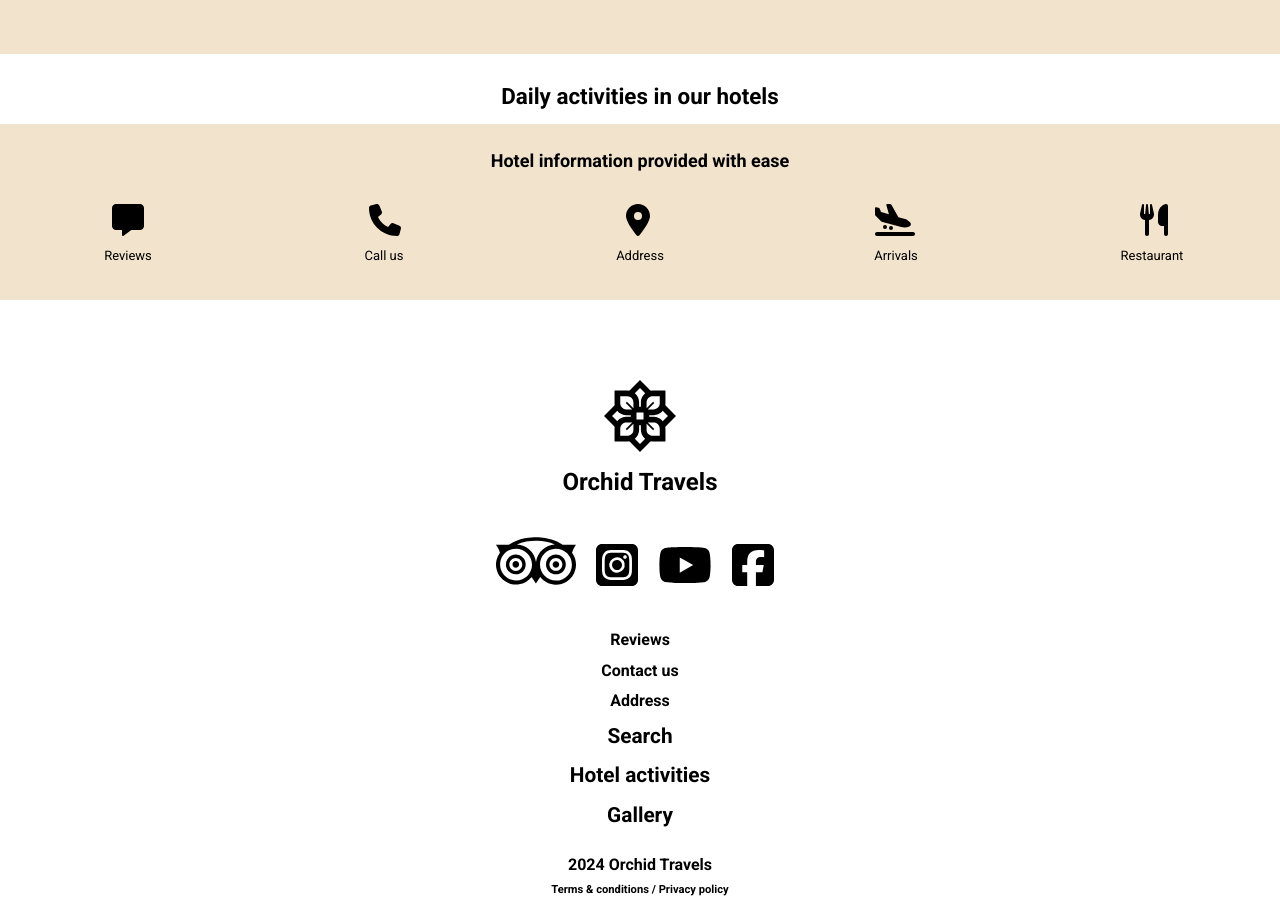
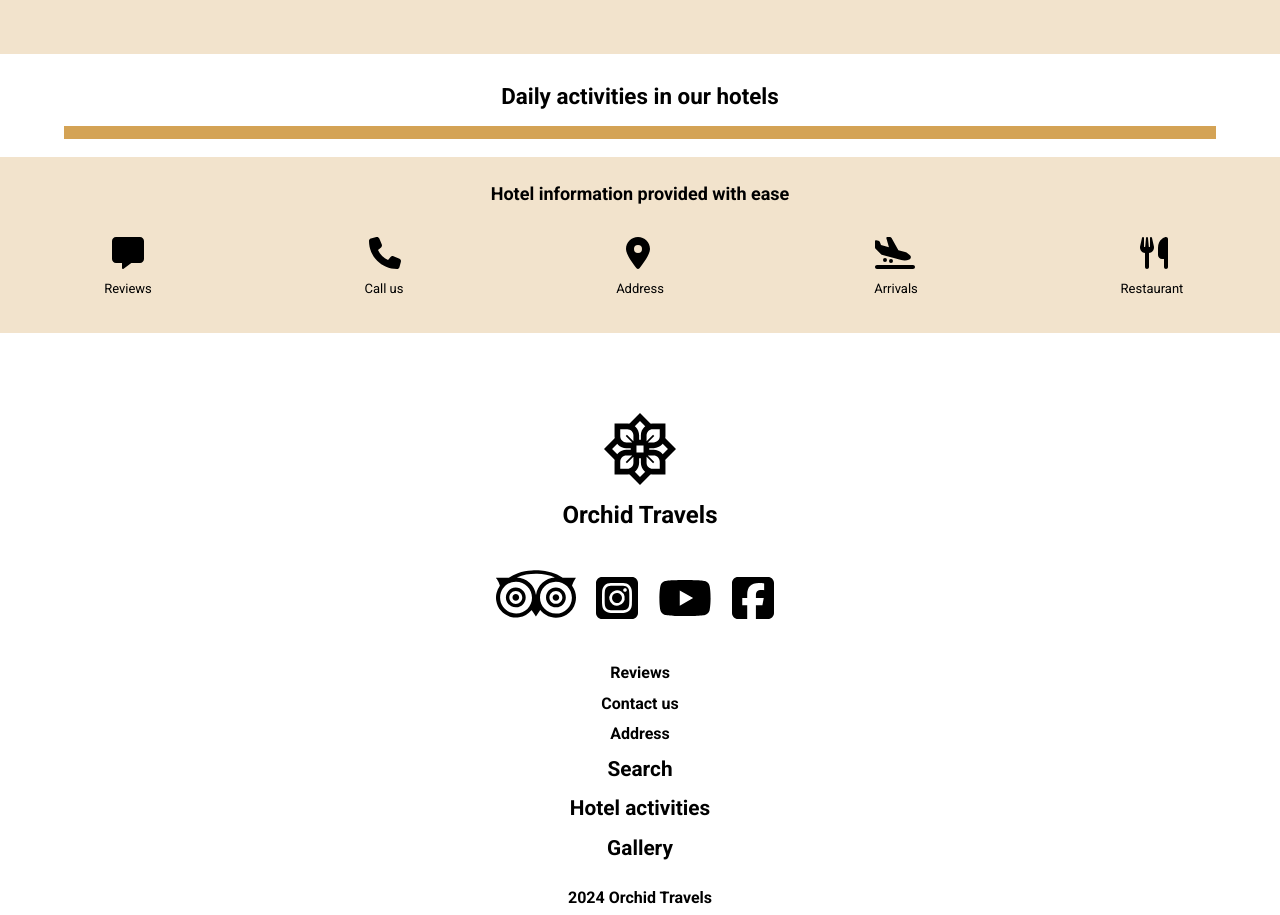
Before and after one commit to DianaEri/Orchid-Travels, a React (Vite) app: page / in a window 1280 px wide. Shown: the part 1620-2535 px from the top of the page. Built offline with nearby package versions, Linux system fonts and the light colour scheme.

Commit message:
YellowLine Component

```diff
--- a/src/App.jsx
+++ b/src/App.jsx
@@ -58,6 +58,8 @@ const App = () => {
 
       <h1 className="center-heading">Daily activities in our hotels</h1>
 
+      <YellowLine/>
+
       <HotelInfoIcons />
 
       <Footer />
```
